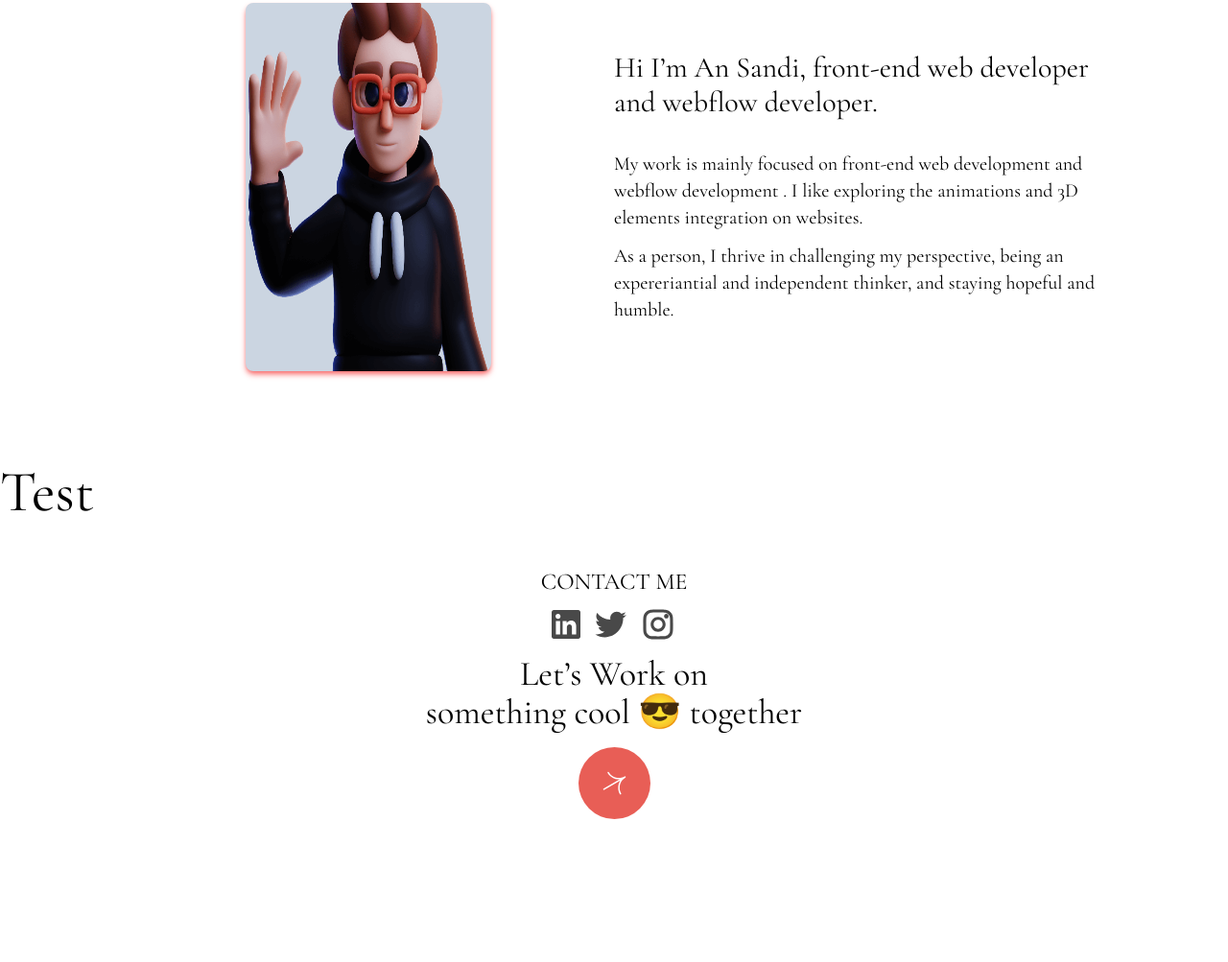
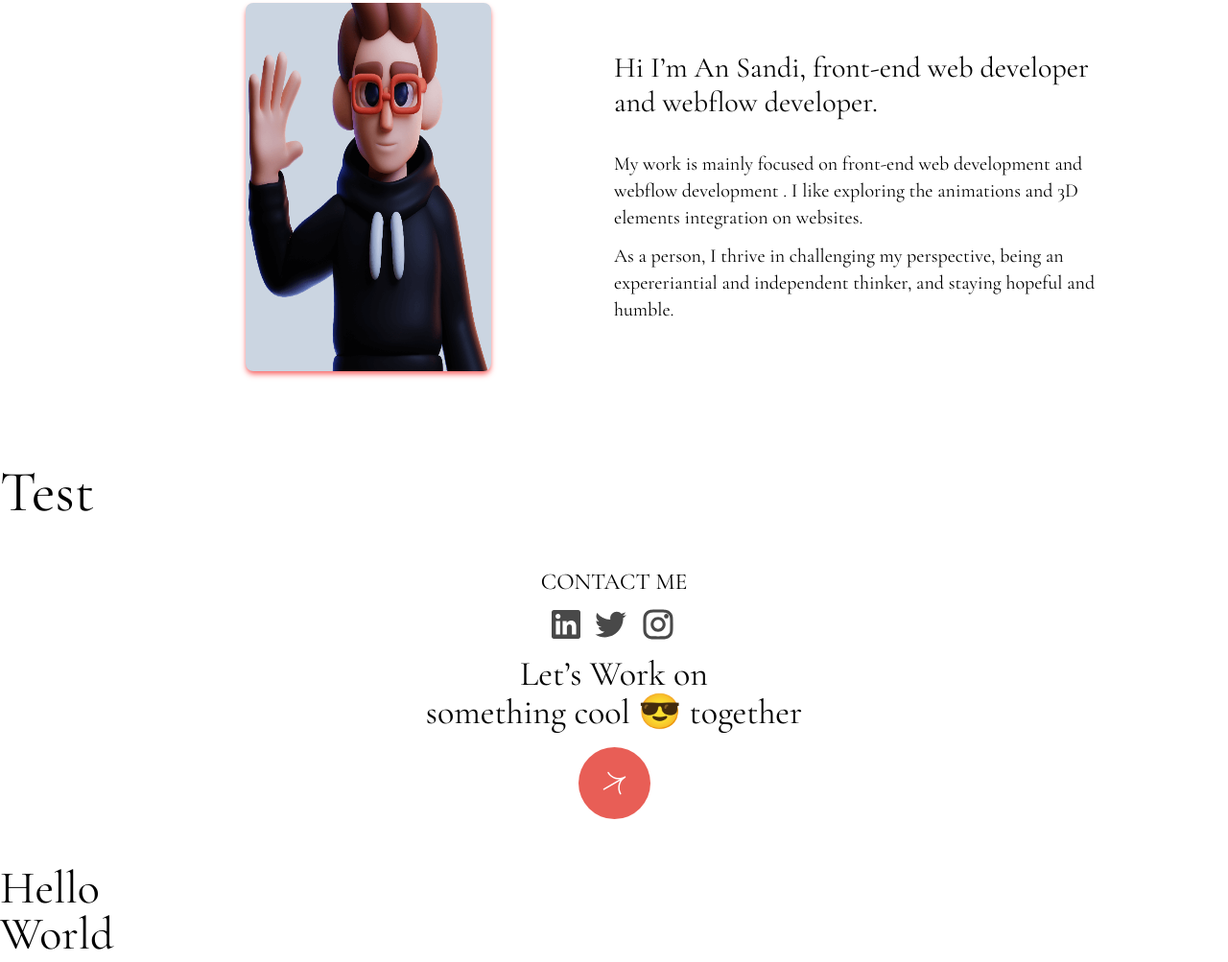
Before and after one commit to dysandi/personal-portfolio, a website built with Vite: page index.html in a window 1280 px wide. Shown: the part 3435-4438 px from the top of the page at 96% size. Before the commit the page ends 4337 px from the top, so only its background shows below. Built offline with nearby package versions, Linux system fonts and the light colour scheme.

Commit message:
add 2 h1

```diff
--- a/index.html
+++ b/index.html
@@ -428,6 +428,8 @@
     </section>
   </main>
 
+  <h1>Hello</h1>
+  <h1>World</h1>
   <script type="module" src="src/javascript/main.js"></script>
 </body>
 
```
